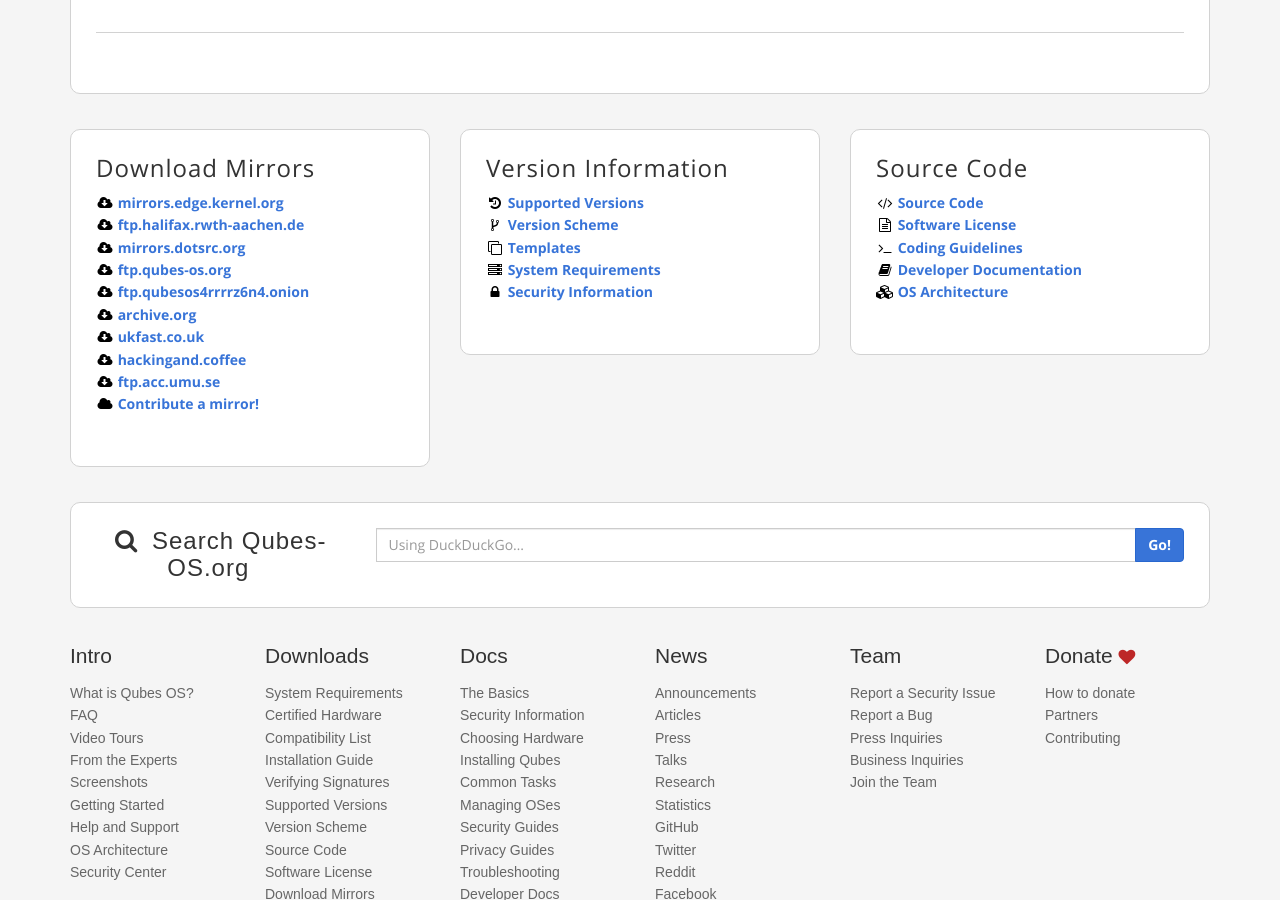
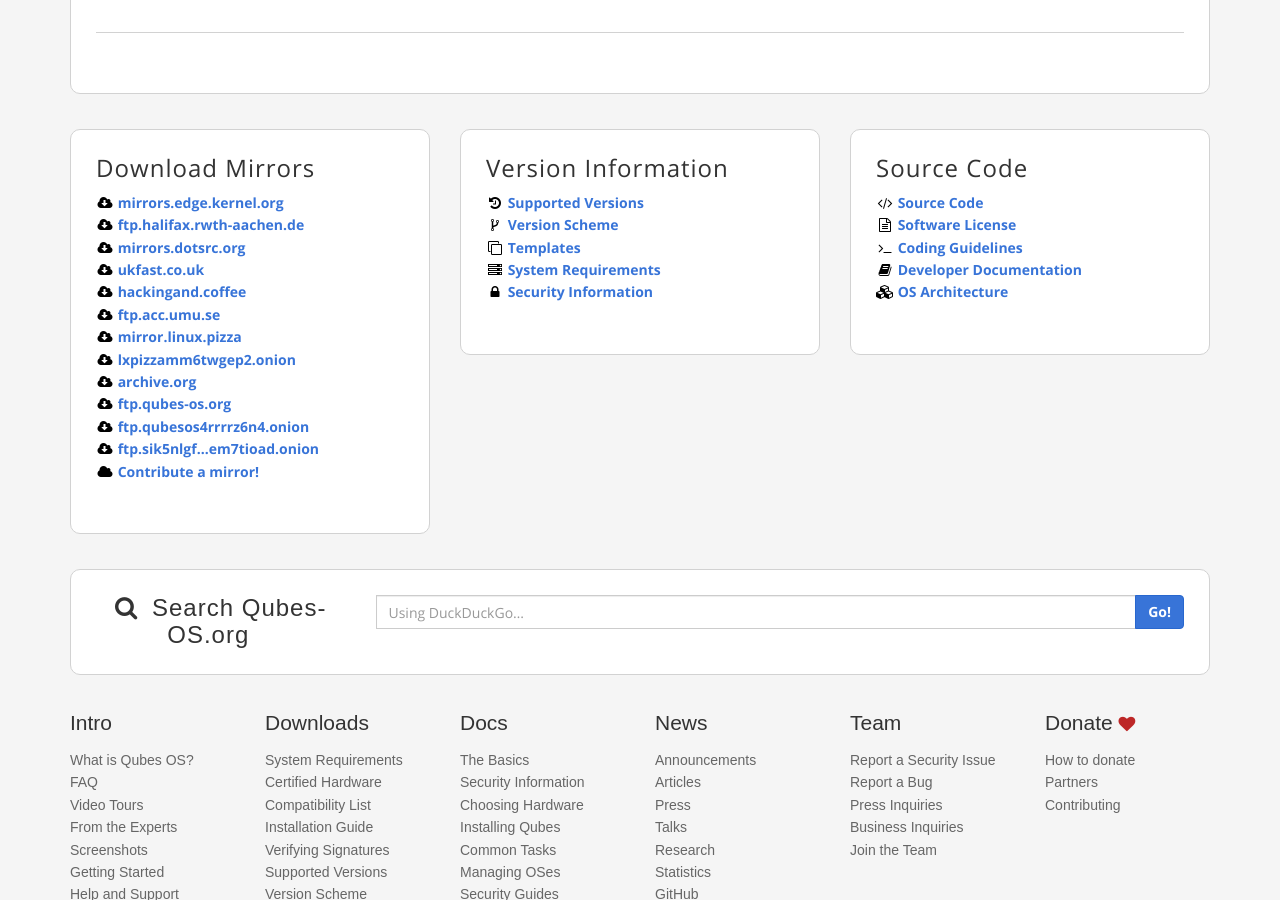
Before and after one commit to QubesOS/qubesos.github.io, a Jekyll site: the page built from pages/downloads.md, in a window 1280 px wide and 900 px high, scrolled down 2985 px. Built offline with Jekyll 4.4.1, drawn with Linux system fonts in a browser that asks for light colours; some web fonts are replaced.

Commit message:
Update download mirror list

```diff
--- a/pages/downloads.md
+++ b/pages/downloads.md
@@ -154,12 +154,15 @@ redirect_from:
         <li><a href="https://mirrors.edge.kernel.org/qubes/iso/"><i class="fa fa-cloud-download fa-fw black-icon"></i> mirrors.edge.kernel.org</a></li>
         <li><a href="http://ftp.halifax.rwth-aachen.de/qubes/iso/"><i class="fa fa-cloud-download fa-fw black-icon"></i> ftp.halifax.rwth-aachen.de</a></li>
         <li><a href="https://mirrors.dotsrc.org/qubes/"><i class="fa fa-cloud-download fa-fw black-icon"></i> mirrors.dotsrc.org</a></li>
-        <li><a href="https://ftp.qubes-os.org/iso/"><i class="fa fa-cloud-download fa-fw black-icon"></i> ftp.qubes-os.org</a></li>
-        <li><a href="http://ftp.qubesos4rrrrz6n4.onion/iso/"><i class="fa fa-cloud-download fa-fw black-icon"></i> ftp.qubesos4rrrrz6n4.onion</a></li>
-        <li><a href="https://archive.org/download/QubesOS"><i class="fa fa-cloud-download fa-fw black-icon"></i> archive.org</a></li>
         <li><a href="https://mirrors.ukfast.co.uk/sites/qubes-os.org/"><i class="fa fa-cloud-download fa-fw black-icon"></i> ukfast.co.uk</a></li>
         <li><a href="https://mirror.hackingand.coffee/qubes/"><i class="fa fa-cloud-download fa-fw black-icon"></i> hackingand.coffee</a></li>
         <li><a href="https://ftp.acc.umu.se/mirror/qubes-os.org/"><i class="fa fa-cloud-download fa-fw black-icon"></i> ftp.acc.umu.se</a></li>
+        <li><a href="http://mirror.linux.pizza/qubes-os.org/"><i class="fa fa-cloud-download fa-fw black-icon"></i> mirror.linux.pizza</a></li>
+        <li><a href="http://lxpizzamm6twgep2.onion/"><i class="fa fa-cloud-download fa-fw black-icon"></i> lxpizzamm6twgep2.onion</a></li>
+        <li><a href="https://archive.org/download/QubesOS"><i class="fa fa-cloud-download fa-fw black-icon"></i> archive.org</a></li>
+        <li><a href="https://ftp.qubes-os.org/iso/"><i class="fa fa-cloud-download fa-fw black-icon"></i> ftp.qubes-os.org</a></li>
+        <li><a href="http://ftp.qubesos4rrrrz6n4.onion/iso/"><i class="fa fa-cloud-download fa-fw black-icon"></i> ftp.qubesos4rrrrz6n4.onion</a></li>
+        <li><a href="http://ftp.sik5nlgfc5qylnnsr57qrbm64zbdx6t4lreyhpon3ychmxmiem7tioad.onion/iso/"><i class="fa fa-cloud-download fa-fw black-icon"></i> ftp.sik5nlgf...em7tioad.onion</a></li>
         <li><a href="/downloads/mirrors/#instructions-for-mirror-operators"><i class="fa fa-cloud fa-fw black-icon"></i> Contribute a mirror!</a></li>
       </ul>
     </div>
```
